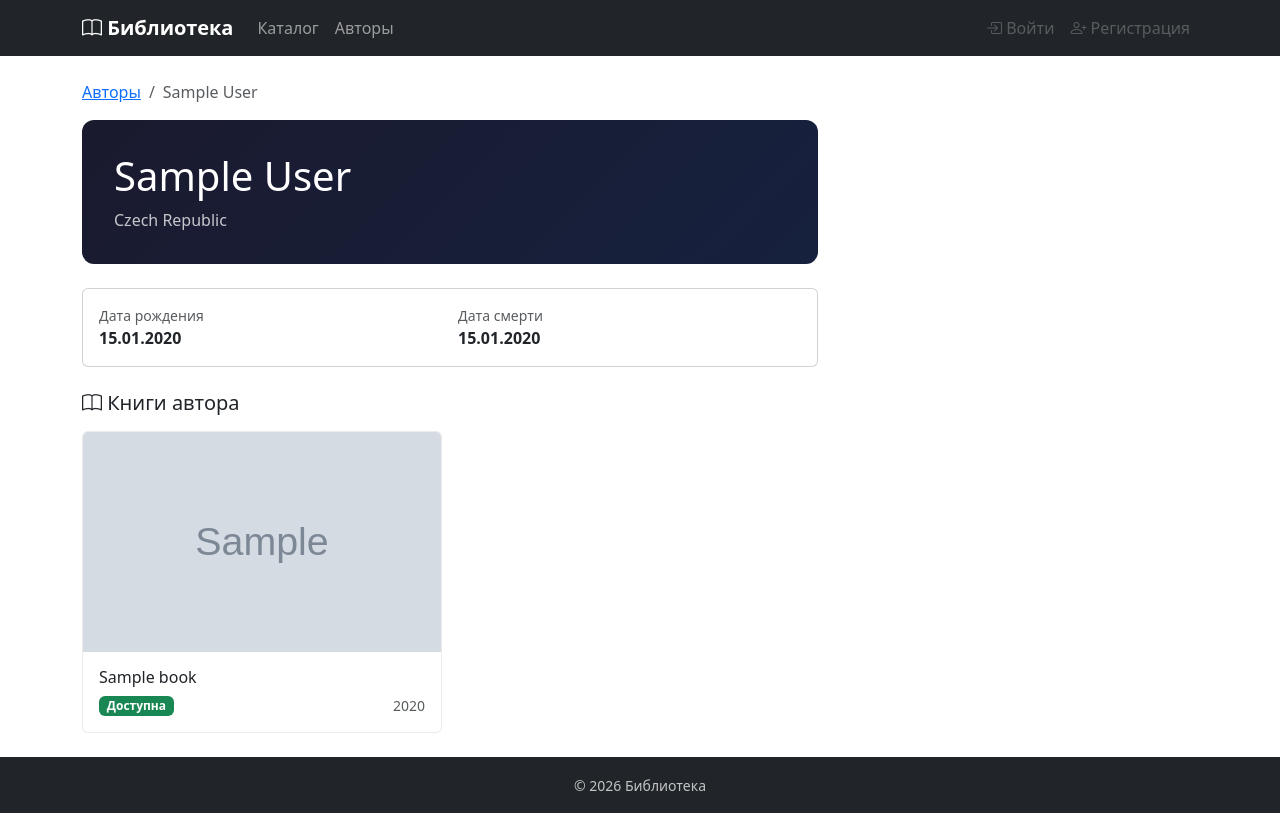
After one commit to LilithB92/library, a Django app: template frontend/templates/authors/detail.html in a window 1280 px wide. The commit adds this page. Run offline with Django 5.2, Linux system fonts and the light colour scheme; the template is opened without the code that fills it: values that come from a table or form of the project are taken from there, others are empty; tables that the repository leaves empty hold one stand-in row (values such as "Sample post"); grey boxes marked "Sample" are stand-in pictures; parts of the project's set-up code (start-up, migrations or seed data) failed here and were passed over.

Commit message:
ui: added .html files for author CRUD

```diff
--- /dev/null
+++ b/frontend/templates/authors/detail.html
@@ -0,0 +1,85 @@
+{% extends "base.html" %}
+
+{% block title %}{{ author.full_name }} — Библиотека{% endblock %}
+
+{% block content %}
+<nav aria-label="breadcrumb" class="mb-3">
+    <ol class="breadcrumb">
+        <li class="breadcrumb-item"><a href="{% url 'frontend:author_list' %}">Авторы</a></li>
+        <li class="breadcrumb-item active">{{ author.full_name }}</li>
+    </ol>
+</nav>
+
+<div class="row g-4">
+    <div class="col-lg-8">
+        <div class="detail-header mb-4">
+            <div class="d-flex justify-content-between align-items-start flex-wrap gap-2">
+                <div>
+                    <h1 class="mb-2">{{ author.full_name }}</h1>
+                    {% if author.nationality %}
+                    <p class="mb-0 opacity-75">{{ author.nationality.name }}</p>
+                    {% endif %}
+                </div>
+                {% if is_librarian %}
+                <a href="{% url 'frontend:author_delete' pk=author.pk %}" class="btn btn-outline-danger btn-sm">
+                    <i class="bi bi-trash"></i> Удалить
+                </a>
+                {% endif %}
+            </div>
+        </div>
+
+        {% if author.date_of_birth %}
+        <div class="card mb-4">
+            <div class="card-body">
+                <div class="row g-3">
+                    <div class="col-sm-6">
+                        <div class="text-muted small">Дата рождения</div>
+                        <div class="fw-bold">{{ author.date_of_birth|date:"d.m.Y" }}</div>
+                    </div>
+                    {% if author.date_of_death %}
+                    <div class="col-sm-6">
+                        <div class="text-muted small">Дата смерти</div>
+                        <div class="fw-bold">{{ author.date_of_death|date:"d.m.Y" }}</div>
+                    </div>
+                    {% endif %}
+                </div>
+            </div>
+        </div>
+        {% endif %}
+
+        {% if books %}
+        <h5 class="mb-3"><i class="bi bi-book"></i> Книги автора</h5>
+        <div class="row row-cols-1 row-cols-sm-2 g-3">
+            {% for book in books %}
+            <div class="col">
+                <a href="{% url 'frontend:book_detail' pk=book.pk %}" class="text-decoration-none">
+                    <div class="card book-card h-100">
+                        {% if book.book_cover %}
+                        <img src="{{ book.book_cover.url }}" class="book-cover-img" alt="{{ book.title }}">
+                        {% else %}
+                        <div class="book-cover-placeholder">
+                            <i class="bi bi-book"></i>
+                        </div>
+                        {% endif %}
+                        <div class="card-body">
+                            <h6 class="card-title text-dark">{{ book.title }}</h6>
+                            <div class="d-flex justify-content-between align-items-center mt-2">
+                                <span class="badge {% if book.status == 'available' %}bg-success{% else %}bg-danger{% endif %}">
+                                    {{ book.get_status_display }}
+                                </span>
+                                <small class="text-muted">{{ book.published_year }}</small>
+                            </div>
+                        </div>
+                    </div>
+                </a>
+            </div>
+            {% endfor %}
+        </div>
+        {% else %}
+        <div class="text-center py-4">
+            <p class="text-muted">Нет книг этого автора</p>
+        </div>
+        {% endif %}
+    </div>
+</div>
+{% endblock %}
--- a/frontend/templates/base.html
+++ b/frontend/templates/base.html
@@ -22,6 +22,9 @@
                 <ul class="navbar-nav me-auto">
                     <li class="nav-item">
                         <a class="nav-link" href="{% url 'frontend:index' %}">Каталог</a>
+                    </li>
+                    <li class="nav-item">
+                        <a class="nav-link" href="{% url 'frontend:author_list' %}">Авторы</a>
                     </li>
                 </ul>
                 <ul class="navbar-nav">
```
Also changed, not shown: frontend/templates/authors/create.html (added, +40 -0 lines), frontend/templates/authors/delete.html (added, +36 -0 lines), frontend/templates/authors/list.html (added, +52 -0 lines).
